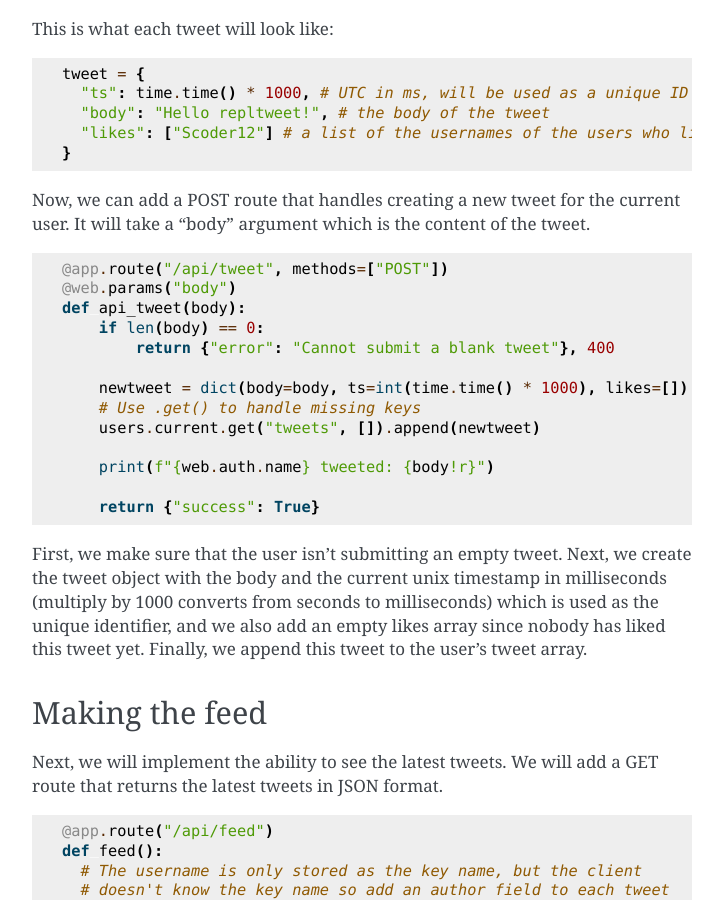
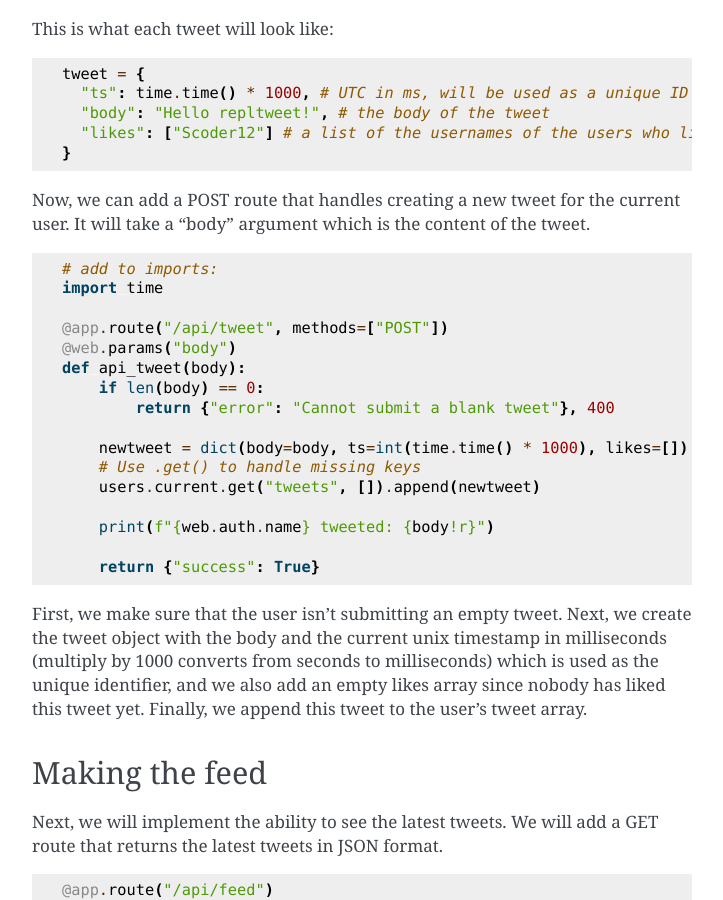
Before and after one commit to replit/replit-py, a Sphinx documentation site: the page built from docs/web_tutorial.rst, in a window 1280 px wide and 900 px high, scrolled down 6550 px. Shown: the whole window, without its empty margins (388-1111 px from the left). Built offline with Sphinx 7.4.7, drawn with Linux system fonts in a browser that asks for light colours.

Commit message:
Add missing time module import

```diff
--- a/docs/web_tutorial.rst
+++ b/docs/web_tutorial.rst
@@ -323,6 +323,9 @@ will take a "body" argument which is the content of the tweet.
 
 ::
 
+  # add to imports:
+  import time
+
   @app.route("/api/tweet", methods=["POST"])
   @web.params("body")
   def api_tweet(body):
```
